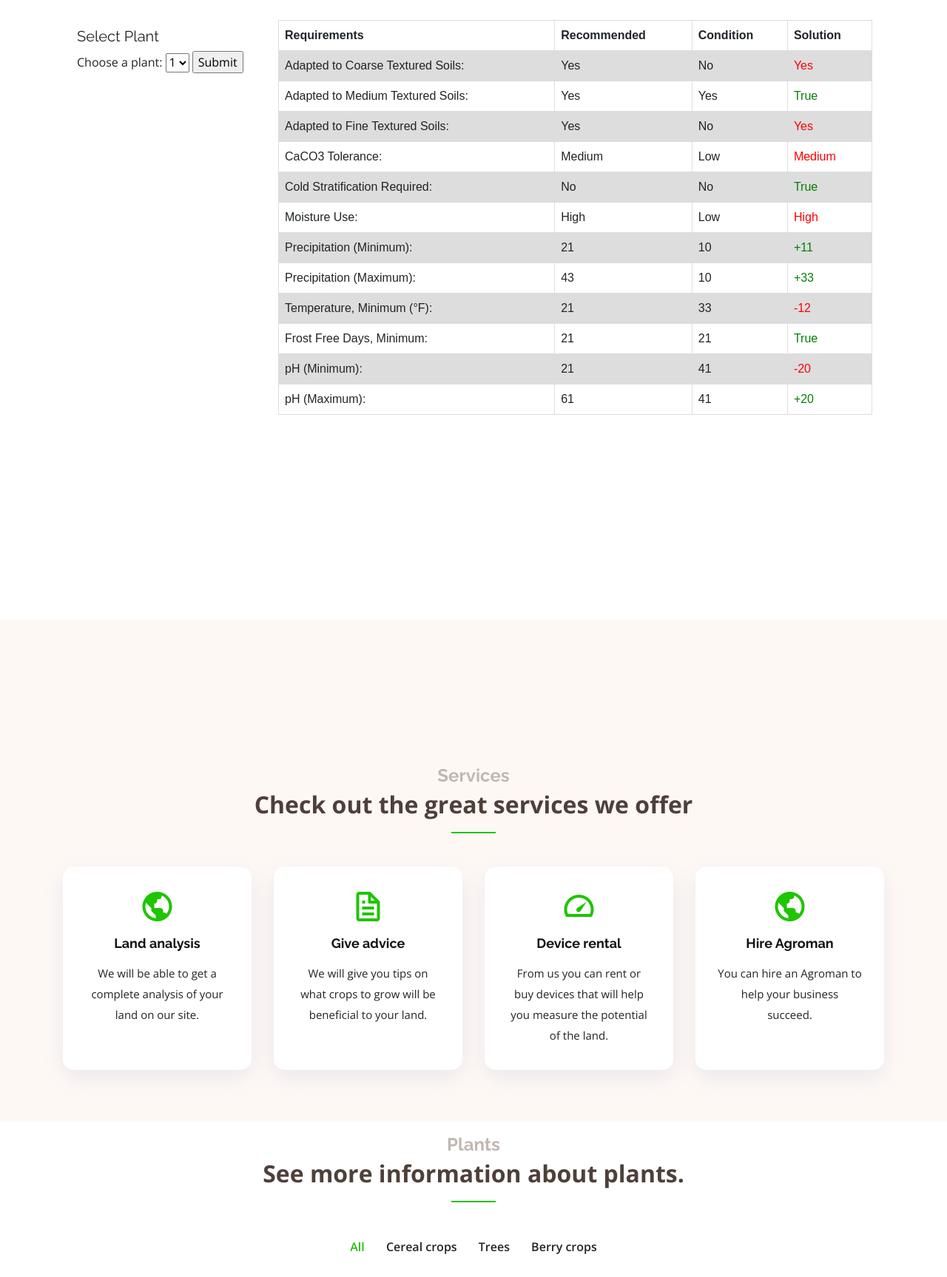
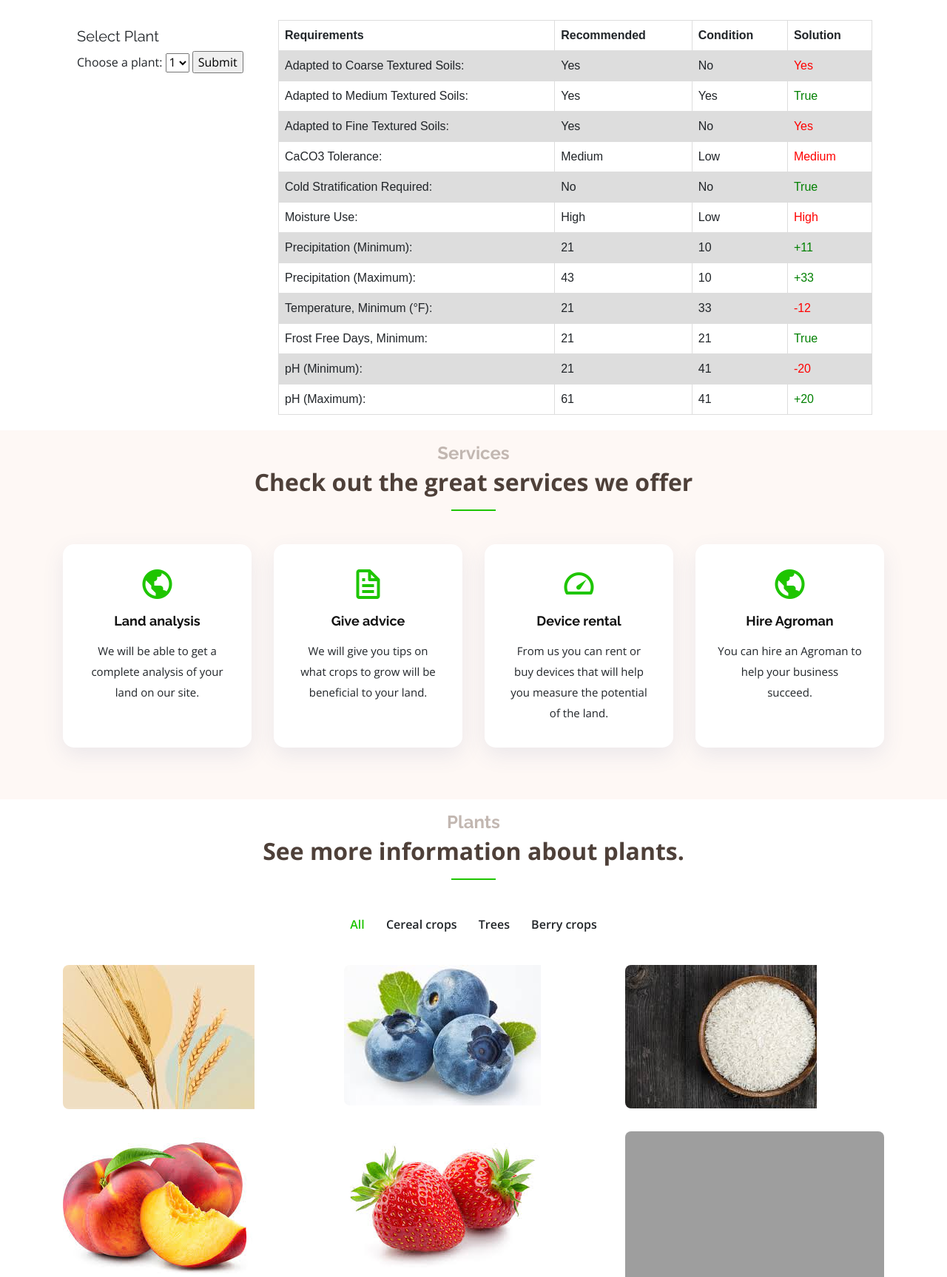
Before and after one commit to marvelyko/AgroLand, a Flask app: page / in a window 1280 px wide. Shown: the part 1939-3666 px from the top of the page at 74% size. Run offline with Flask 2, Linux system fonts and the light colour scheme; parts of the project's set-up code (start-up, migrations or seed data) failed here and were passed over; some libraries are stand-ins or nearby versions; grey boxes are pictures that could not be loaded.

Commit message:
update
update

```diff
--- a/myproject/static/assets/css/style.css
+++ b/myproject/static/assets/css/style.css
@@ -1465,7 +1465,6 @@ section {
 .calculator-demo{
 	max-width: 1088px;
 	margin: auto;
-			height: 800px;
 	display: flex;
 	flex-wrap: wrap;
 }
--- a/myproject/templates/index.html
+++ b/myproject/templates/index.html
@@ -327,7 +327,7 @@
 
     <!-- ======= Services Section ======= -->
     <section id="services" class="services section-bg">
-      <div class="container" style="margin-top: 180px;">
+      <div class="container">
 
         <div class="section-title" data-aos="fade-up">
           <h2>Services</h2>
```
Lines whose indentation alone changed are shown as unchanged.
